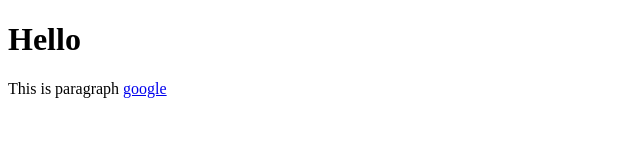
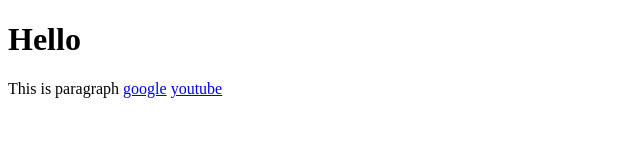
Before and after one commit to Supakorn1046/html, a plain HTML site: page index.html in a window 1280 px wide. Shown: the full height of the page, 0-640 px from the left. Drawn offline with Linux system fonts and the light colour scheme.

Commit message:
Add link

```diff
--- a/index.html
+++ b/index.html
@@ -7,5 +7,6 @@
 <body>
     <p1>This is paragraph</p1>
     <a href="https://www.google.com/?hl=th">google</a>
+    <a href="https://www.youtube.com/?hl=th&gl=TH&app=desktop">youtube</a>
 </body>
 </html>
```
